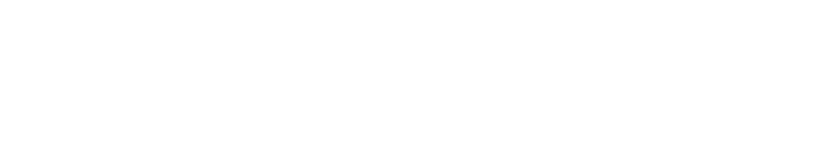
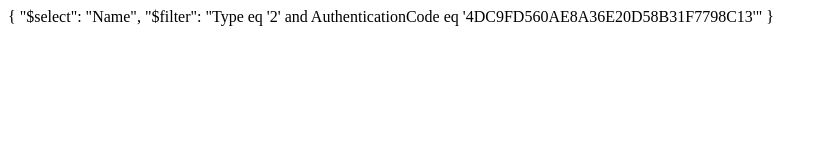
Before and after one commit to the-mausoleum/odata.js, a website: page test/index.html in a window 1280 px wide. Shown: the whole page, without its empty margins (0-825 px from the left). Drawn offline with Linux system fonts and the light colour scheme.

Commit message:
Begin adding $filter usage
Add `eq` and `and`.

```diff
--- a/src/odata.js
+++ b/src/odata.js
@@ -12,6 +12,7 @@ var OData = (function () {
     var _inlineCount = 'allpages';
     var _select = [];
     var _expand = [];
+    var _filter = [];
     var _format = 'json';
 
     var OData = function () {
@@ -107,6 +108,40 @@ var OData = (function () {
         include('$select');
 
         return this;
+
+    };
+
+    OData.prototype.filter = function (callback) {
+
+        var Filter = function () {
+
+        };
+
+        Filter.prototype.equal = function (property, value) {
+
+            _filter.push(property + ' eq ' + '\'' + value + '\'');
+
+            return this;
+
+        };
+
+        Filter.prototype.and = function () {
+
+            _filter.push('and');
+
+            return this;
+
+        };
+
+        Filter.prototype.next = function () {
+
+            include('$filter');
+
+            return this;
+
+        }.bind(this);
+
+        return callback(new Filter());
 
     };
 
@@ -210,6 +245,7 @@ var OData = (function () {
 
         buildSelect(params);
         buildExpand(params);
+        buildFilter(params);
         buildSkip(params);
         buildTop(params);
         buildInlineCount(params);
@@ -280,6 +316,14 @@ var OData = (function () {
 
     };
 
+    var buildFilter = function (params) {
+
+        params.$filter = _filter.join(' ');
+
+        return params;
+
+    };
+
     var buildFormat = function (params) {
 
         params.$format = _format;
--- a/test/index.html
+++ b/test/index.html
@@ -6,7 +6,7 @@
     <script src="../src/odata.js"></script>
 </head>
 <body>
-    <div>
+    <div id="query">
 
     </div>
     <script>
@@ -16,16 +16,16 @@
 
         var query = odata
             .select('Name')
-            .select('Price')
-            .orderby('Name')
-            .desc()
-            .top(5)
-            .skip(1)
-            .count()
-            .json()
+            .filter(function (filter) {
+                return filter
+                    .equal('Type', 2)
+                    .and()
+                    .equal('AuthenticationCode', '4DC9FD560AE8A36E20D58B31F7798C13')
+                    .next();
+            })
             .query();
 
-        console.log(query)
+        document.getElementById('query').innerHTML = JSON.stringify(query, null, 4);
     </script>
 </body>
 </html>
```
Also changed, not shown: dist/odata.js, dist/odata.min.js.
